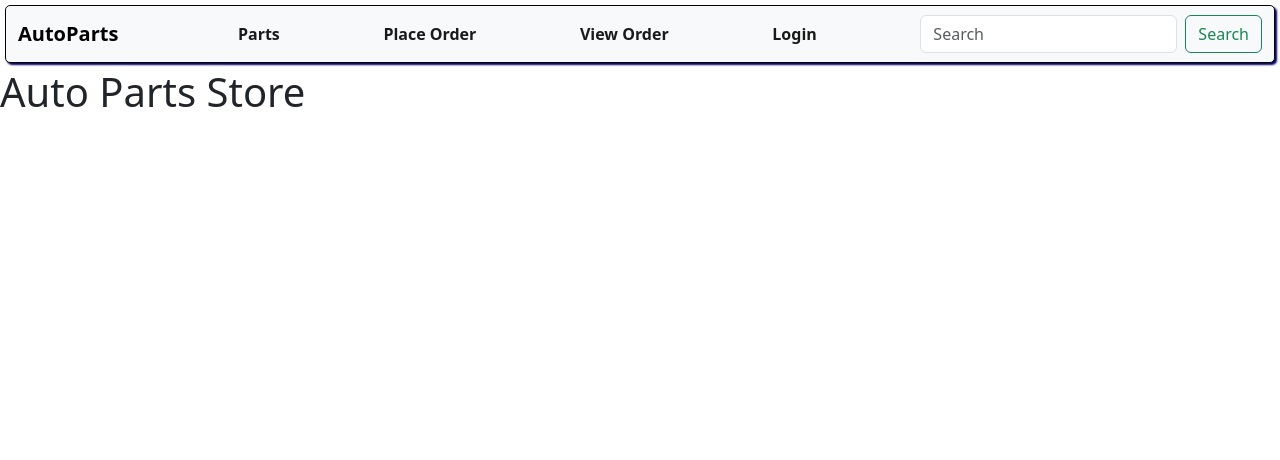
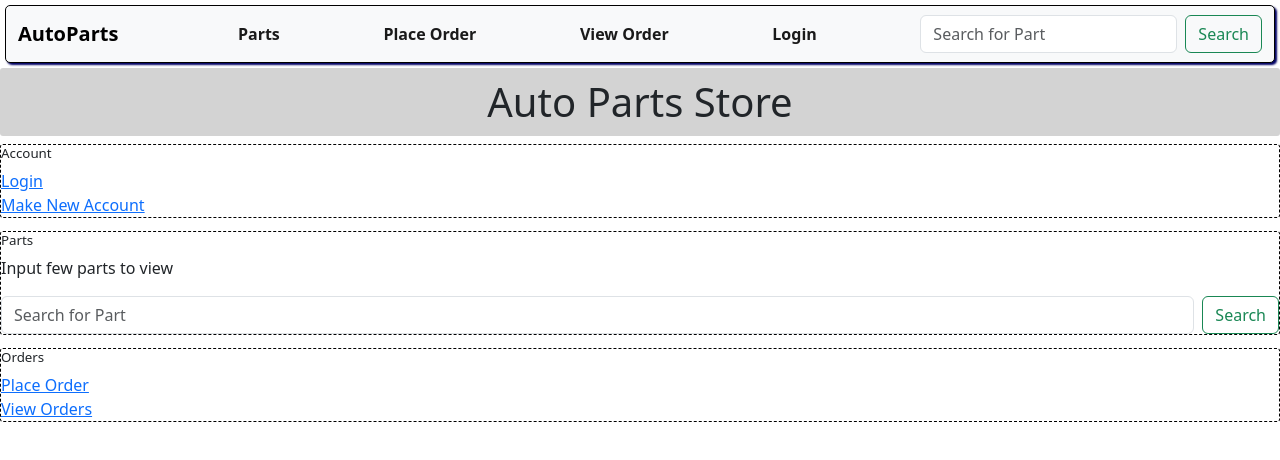
Before and after one commit to 2406-Ryan-Java-FS/Group-6, a React (Create React App) app in the folder frontend/: page / in a window 1280 px wide. Shown: the top 460 px of the page. Built offline with nearby package versions, Linux system fonts and the light colour scheme.

Commit message:
added to home section: account/parts/orders sections

```diff
--- a/frontend/src/App.css
+++ b/frontend/src/App.css
@@ -12,3 +12,43 @@ nav {
   cursor: pointer;
 
 }
+
+.headHome h1{
+  text-align: center;
+  background-color: lightgray;
+  padding: 10px;
+  border-radius: 3px;
+}
+
+.accountHome{
+  border: 1px dashed black;
+  border-radius: 3px;
+  margin-bottom: 1%;
+}
+
+.accountHome h2{
+  font-size: smaller;
+  text-align: left;
+}
+
+.partsHome{
+  border: 1px dashed black;
+  border-radius: 3px;
+  margin-bottom: 1%;
+}
+
+.partsHome h2{
+  font-size: smaller;
+  text-align: left;
+}
+
+.ordersHome{
+  border: 1px dashed black;
+  border-radius: 3px;
+  margin-bottom: 1%;
+}
+
+.ordersHome h2{
+  font-size: smaller;
+  text-align: left;
+}
--- a/frontend/src/components/home-Manager.js
+++ b/frontend/src/components/home-Manager.js
@@ -1,6 +1,35 @@
+import { Link } from "react-router-dom";
 export default function Home(){
 
     return(<>
-        <h1>Auto Parts Store</h1>
+        <div className="headHome">
+            <h1>Auto Parts Store</h1>
+        </div>
+        <div className="accountHome">
+            <h2>Account</h2>
+            <div className="accountHome-content">
+                <Link className="accountHome-content-login" to="/" >Login</Link><br />
+                <Link className="accountHome-content-login" to="/" >Make New Account</Link>
+            </div>
+        </div>
+        <div className="partsHome">
+            <h2>Parts</h2>
+            <div className="partsHome-content">
+                <div>
+                    <p>Input few parts to view</p>
+                    <form className="d-flex" role="search">
+                        <input className="form-control me-2" type="search" placeholder="Search for Part" aria-label="Search" />
+                        <button className="btn btn-outline-success" type="submit">Search</button>
+                    </form>
+                </div>
+            </div>
+        </div>
+        <div className="ordersHome">
+            <h2>Orders</h2>
+            <div className="orderHome-content">
+            <Link className="accountHome-content-login" to="/" >Place Order</Link><br />
+            <Link className="accountHome-content-login" to="/" >View Orders</Link>
+            </div>
+        </div>
     </>)
 }
--- a/frontend/src/components/nav-bar.js
+++ b/frontend/src/components/nav-bar.js
@@ -12,7 +12,7 @@ export default function NavBar(){
                 <Link className="nav-link" to="/">Login</Link>
                 {/* <Link className="nav-link" to="#">Pricing</Link> */}
                 <form className="d-flex" role="search">
-                    <input className="form-control me-2" type="search" placeholder="Search" aria-label="Search" />
+                    <input className="form-control me-2" type="search" placeholder="Search for Part" aria-label="Search" />
                     <button className="btn btn-outline-success" type="submit">Search</button>
                 </form>
             </div>
```
